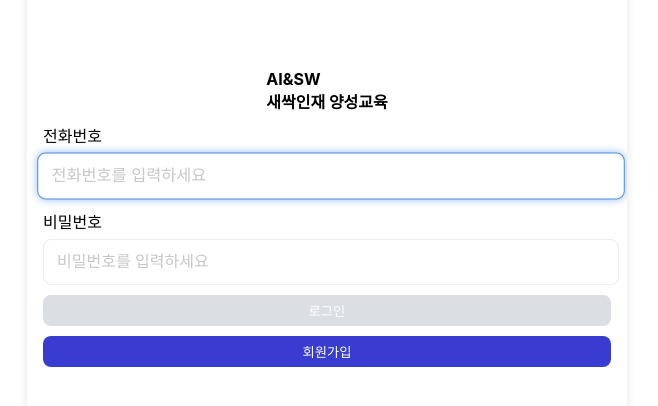
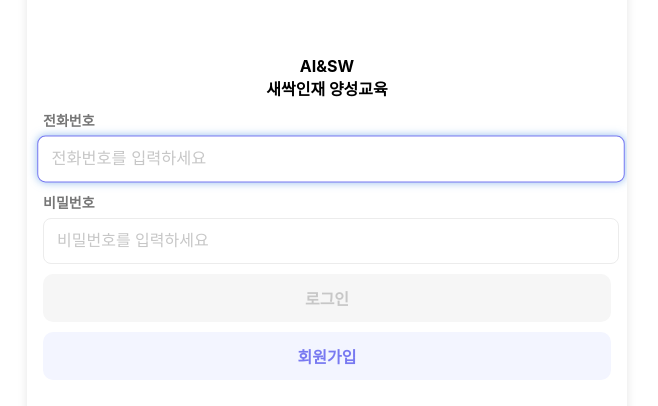
Before and after one commit to gbwlxhd97/pple-lms, a React (Vite) app: page /login in a window 1280 px wide. Shown: the part 182-588 px from the top of the page, without its empty margins (313-971 px from the left). Built offline with nearby package versions, Linux system fonts and the light colour scheme; no server answers; a web font is replaced by a local one.

Commit message:
fix : Button component, Input component, with SignIn Page

```diff
--- a/src/components/common/Button/Button.module.scss
+++ b/src/components/common/Button/Button.module.scss
@@ -1,9 +1,16 @@
 @import '@/styles/theme.scss';
 
 button {
-  border-radius: 8px;
+  border-radius: 10px;
+  font-size: 16px;
+  font-weight: 600;
+  transition: background-color 0.2s;
   &.Gray {
     background-color: $gray500;
+    color: $white;
+  }
+  &.Active {
+    background-color: $purple1;
     color: $white;
   }
   &.White {
@@ -17,10 +24,13 @@ button {
     transition: background-color 0.2s;
   }
   &.Disabled {
-    background-color: $gray300;
-    color: $white;
-    transition: background-color 0.2s;
+    background-color: $gray0;
+    color: $gray200;
     pointer-events: none;
+  }
+  &.Abled {
+    background-color: $purple2;
+    color: $purple1;
   }
   &.Reserved {
     background-color: $white;
--- a/src/components/common/Button/Button.tsx
+++ b/src/components/common/Button/Button.tsx
@@ -9,6 +9,9 @@ type ButtonProps = {
     | 'Disabled'
     | 'Reserved'
     | 'TimeActive'
+    | 'Active'
+    | 'Abled'
+    | 'TimeDisabled'
     | 'TimeDisabled'
     | 'Spacing';
   children?: ReactNode;
@@ -19,7 +22,7 @@ type ButtonProps = {
 const Button = ({ children, buttonType, className, onClick }: ButtonProps) => {
   return (
     <button
-      disabled={['Disabled', 'Reserved'].includes(buttonType)}
+      disabled={['Disabled', 'Active'].includes(buttonType)}
       className={`${className} ${styles[buttonType]}`}
       onClick={onClick}
     >
--- a/src/components/common/Input/Input.module.scss
+++ b/src/components/common/Input/Input.module.scss
@@ -11,6 +11,9 @@
 
 .InputLabel {
   text-align: left;
+  color: $gray300;
+  font-size: 14px;
+  font-weight: 600;
 }
 .InputField {
   padding: 13px;
@@ -28,7 +31,7 @@
 
   }
   &:focus {
-    border-color: #4a90e2; /* 포커스 시 테두리 색상 변경 */
+    border-color: $purple1; /* 포커스 시 테두리 색상 변경 */
     box-shadow: 0 0 8px rgba(74, 144, 226, 0.6); /* 포커스 시 그림자 효과 */
     outline: none; /* 기본 아웃라인 제거 */
     transform: scale(1.02); /* 포커스 시 살짝 커지도록 */
--- a/src/pages/Auth/SignIn/SignIn.module.scss
+++ b/src/pages/Auth/SignIn/SignIn.module.scss
@@ -1,3 +1,5 @@
+@import "@/styles/theme.scss";
+
 .SignInContainer {
   display: flex;
   flex-direction: column;
@@ -10,6 +12,6 @@
 
 .LoginButton {
   width: 100%;
-  padding: 6px 0;
+  padding: 12px 0;
   margin-top: 10px;
 }
--- a/src/pages/Auth/SignIn/SignIn.tsx
+++ b/src/pages/Auth/SignIn/SignIn.tsx
@@ -32,7 +32,11 @@ const SignInPage = () => {
 
   return (
     <div className={styles.SignInContainer}>
-      <h2>
+      <h2
+        style={{
+          textAlign: 'center',
+        }}
+      >
         AI&SW
         <br />
         새싹인재 양성교육
@@ -53,7 +57,7 @@ const SignInPage = () => {
         label="비밀번호"
       />
       <Button
-        buttonType={isValidateButton ? 'Primary' : 'Disabled'}
+        buttonType={isValidateButton ? 'Active' : 'Disabled'}
         className={styles.LoginButton}
         onClick={() => {
           handlePushRouter('login');
@@ -62,7 +66,7 @@ const SignInPage = () => {
         로그인
       </Button>
       <Button
-        buttonType="Primary"
+        buttonType="Abled"
         className={styles.LoginButton}
         onClick={() => {
           handlePushRouter('sign-up');
--- a/src/styles/theme.scss
+++ b/src/styles/theme.scss
@@ -1,6 +1,7 @@
+$gray0: #F6F6F6;
 $gray100: #ECECEC;
 $gray200: #c7c7c7;
-$gray300: #dbdee2;
+$gray300: #767676;
 $gray500: #7d8691;
 $gray400: #8b95a1;
 $gray700: #687079;
@@ -10,3 +11,5 @@ $primary: #383cd1;
 $black: #000;
 $white: #fff;
 $spacing400: #ff6a69;
+$purple1: #7879F1;
+$purple2: #F3F5FF;
```
